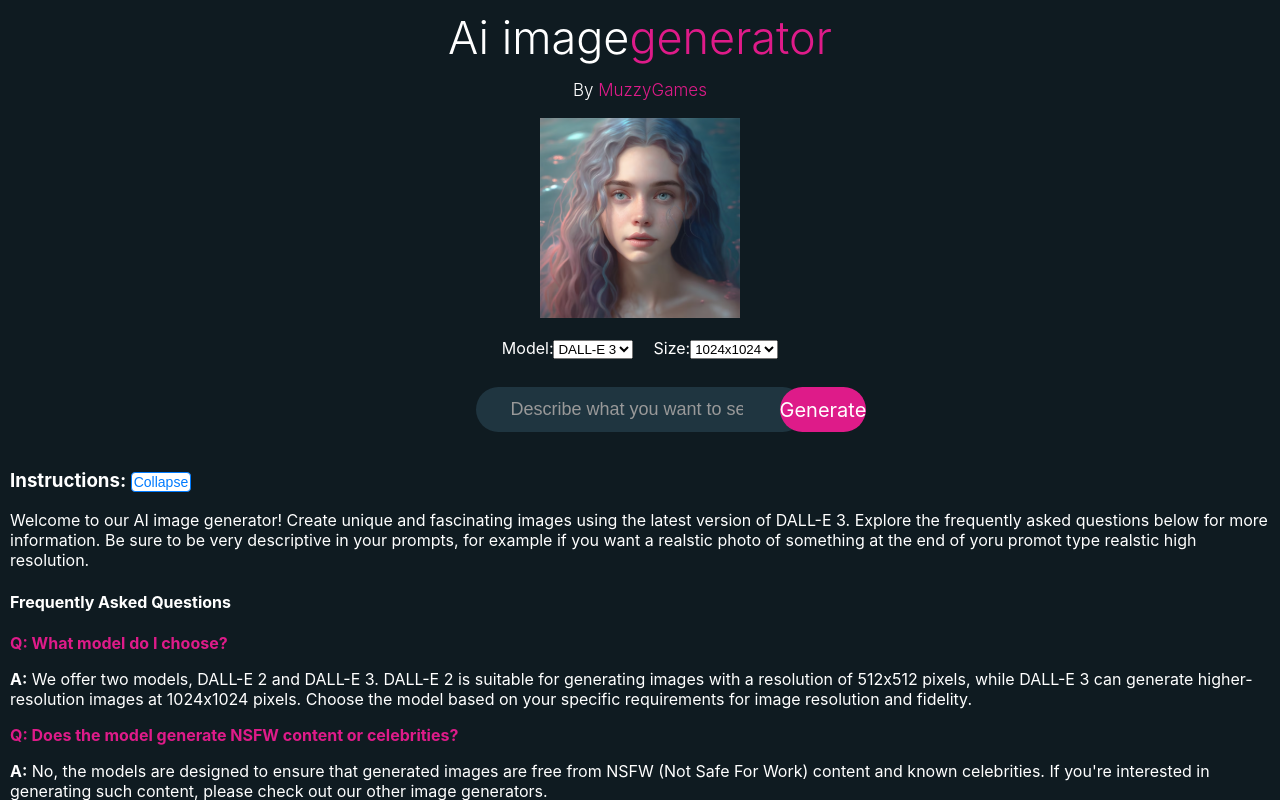
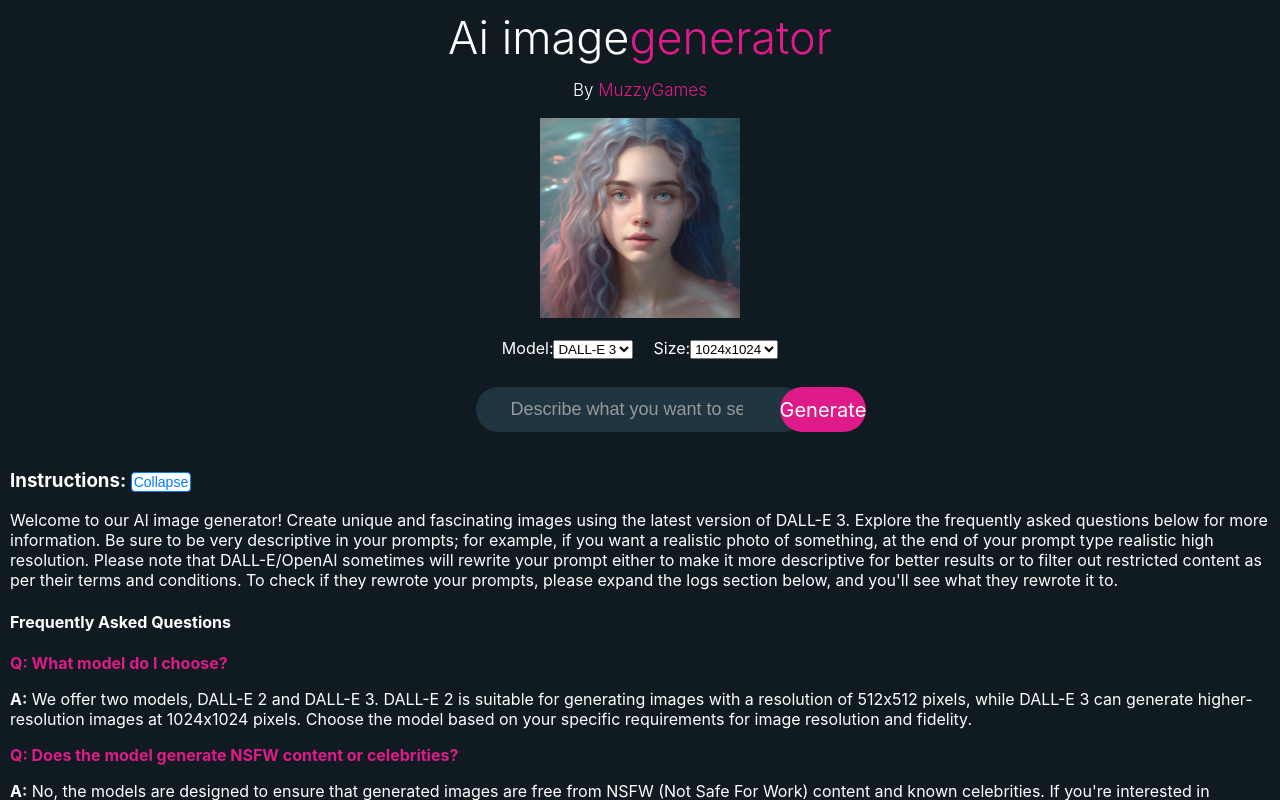
Before and after one commit to appandgametech/imagegenerator, a React (Create React App) app: page / in a window 1280 px wide. Both pictures are taken after a click on the button "Expand". Shown: the top 800 px of the page. Built offline with nearby package versions, Linux system fonts and the light colour scheme.

Commit message:
updated faq

```diff
--- a/src/Components/ImageGenerator/ImageGenerator.jsx
+++ b/src/Components/ImageGenerator/ImageGenerator.jsx
@@ -161,7 +161,8 @@ const ImageGenerator = () => {
       </div>
 
 
-      <div className='toggle-intro-container'>
+
+<div className='toggle-intro-container'>
   <h3>
     Instructions:{' '}
     <button className={`toggle-intro-btn ${introExpanded ? 'expanded' : 'collapsed'}`} onClick={toggleIntroVisibility}>
@@ -172,7 +173,12 @@ const ImageGenerator = () => {
     <div className={`intro expanded`}>
       <p>
         Welcome to our AI image generator! Create unique and fascinating images using the latest
-        version of DALL-E 3. Explore the frequently asked questions below for more information. Be sure to be very descriptive in your prompts, for example if you want a realstic photo of something at the end of yoru promot type realstic high resolution.
+        version of DALL-E 3. Explore the frequently asked questions below for more information.
+        Be sure to be very descriptive in your prompts; for example, if you want a realistic photo
+        of something, at the end of your prompt type realistic high resolution. Please note that DALL-E/OpenAI
+        sometimes will rewrite your prompt either to make it more descriptive for better results or to filter out
+        restricted content as per their terms and conditions. To check if they rewrote your prompts, please expand
+        the logs section below, and you'll see what they rewrote it to.
       </p>
       <div className="faq">
         <h4>Frequently Asked Questions</h4>
@@ -180,26 +186,41 @@ const ImageGenerator = () => {
           <strong style={{ color: '#de1b89' }}>Q: What model do I choose?</strong>
         </p>
         <p>
-          <strong>A:</strong> We offer two models, DALL-E 2 and DALL-E 3. DALL-E 2 is suitable for generating images with a resolution of 512x512 pixels, while DALL-E 3 can generate higher-resolution images at 1024x1024 pixels. Choose the model based on your specific requirements for image resolution and fidelity.
+          <strong>A:</strong> We offer two models, DALL-E 2 and DALL-E 3. DALL-E 2 is suitable for generating images
+          with a resolution of 512x512 pixels, while DALL-E 3 can generate higher-resolution images at 1024x1024 pixels.
+          Choose the model based on your specific requirements for image resolution and fidelity.
         </p>
         <p>
           <strong style={{ color: '#de1b89' }}>Q: Does the model generate NSFW content or celebrities?</strong>
         </p>
         <p>
-          <strong>A:</strong> No, the models are designed to ensure that generated images are free from NSFW (Not Safe For Work) content and known celebrities. If you're interested in generating such content, please check out our other image generators.
+          <strong>A:</strong> No, the models are designed to ensure that generated images are free from NSFW (Not Safe
+          For Work) content and known celebrities. If you're interested in generating such content, please check out
+          our other image generators.
         </p>
         <p>
           <strong style={{ color: '#de1b89' }}>Q: Can these models generate XYZ?</strong>
         </p>
         <p>
-          <strong>A:</strong> The models have limitations, and they may not be able to generate certain types of content. If you have specific requirements, please check our other image generators to find a model that suits your needs.
+          <strong>A:</strong> The models have limitations, and they may not be able to generate certain types of content.
+          If you have specific requirements, please check our other image generators to find a model that suits your needs.
+        </p>
+        <p>
+          <strong style={{ color: '#de1b89' }}>
+            Q: I checked the logs after I generated an image, and DALL-E/OpenAI rewrote my prompt.
+            Why does this happen?
+          </strong>
+        </p>
+        <p>
+          <strong>A:</strong> The rewriting of prompts by DALL-E/OpenAI is part of the model's behavior. It aims to enhance
+          the prompt's descriptiveness for better image generation results or to filter out restricted content as per their
+          terms and conditions. Unfortunately, we cannot control this aspect of the model. If you prefer not to have your
+          prompts rewritten, we recommend checking out our other image generators, as they may not have this restriction.
         </p>
       </div>
     </div>
   )}
 </div>
-
-
 
 
       <div className='logs' id='logs-container'>
```
